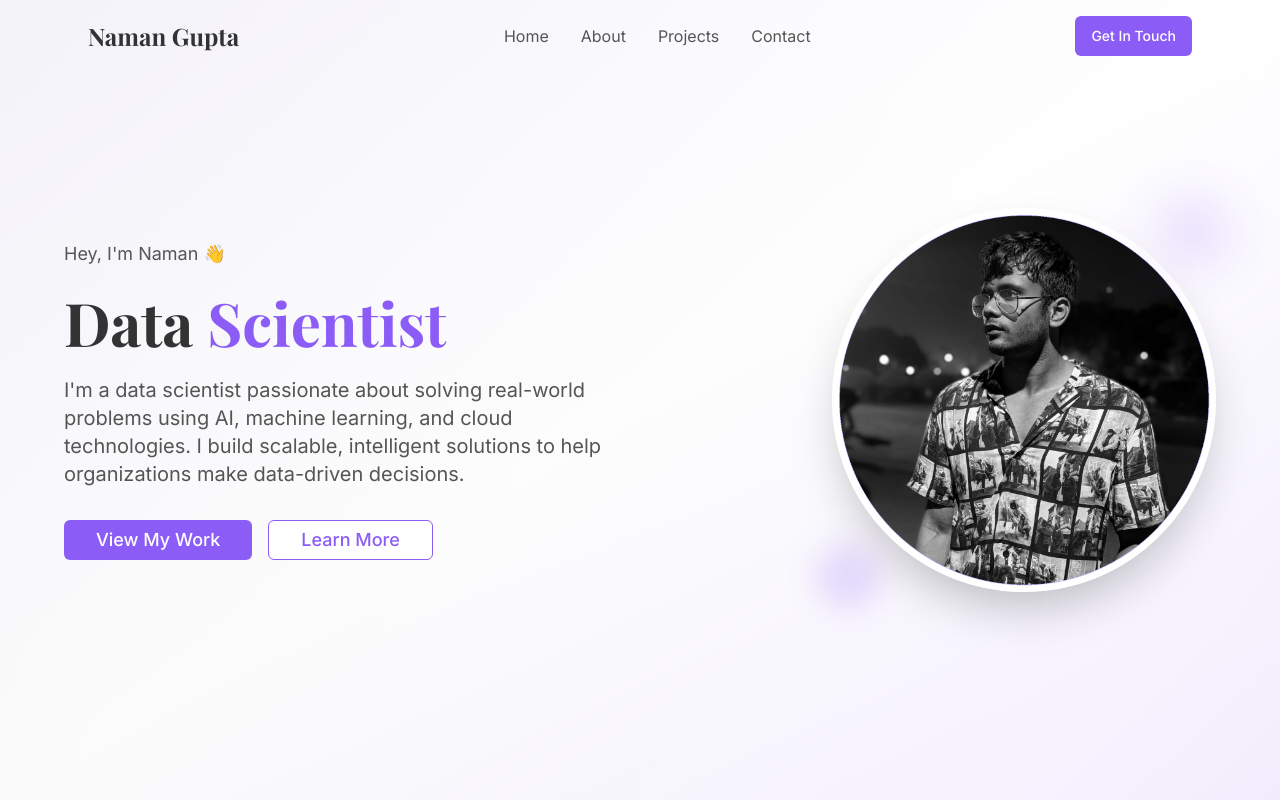
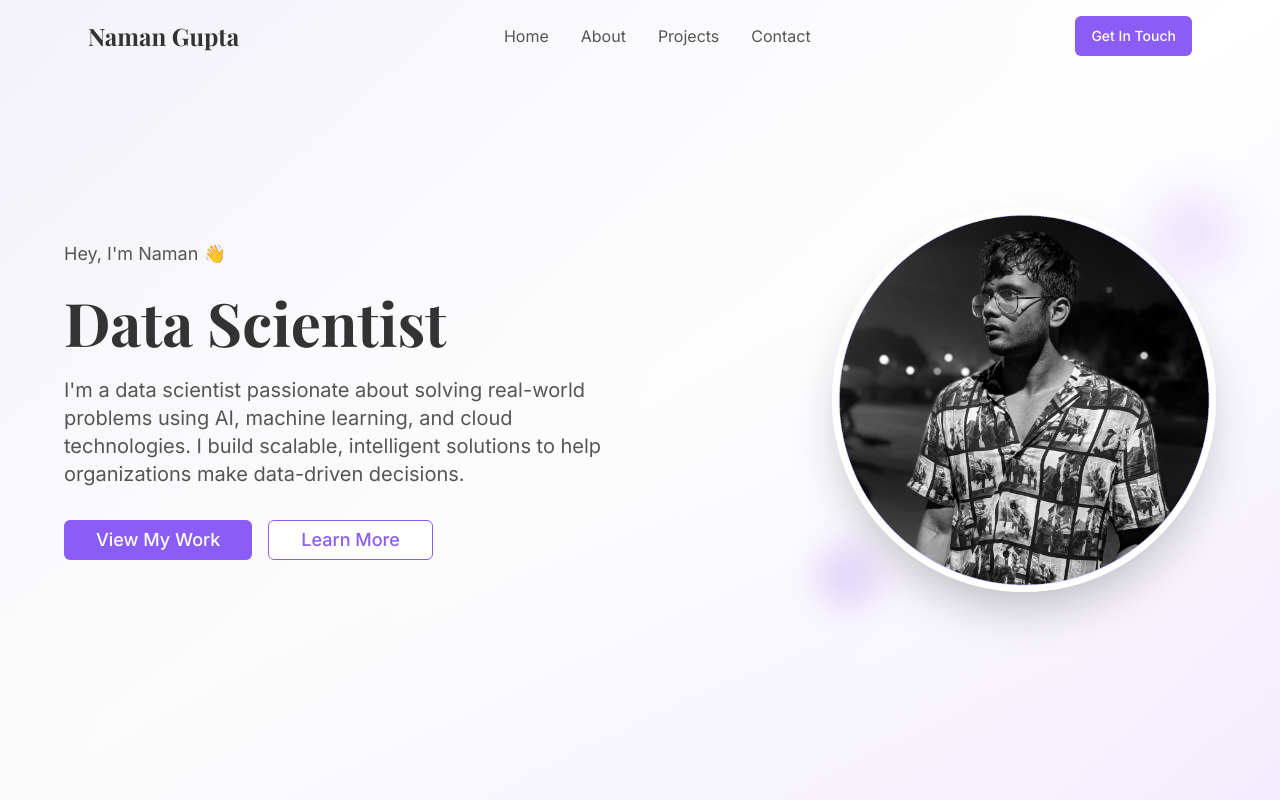
Before and after one commit to namanook/namanworking, a React (Vite) app: page / in a window 1280 px wide. Shown: the top 800 px of the page. Built offline with nearby package versions, Linux system fonts and the light colour scheme.

Commit message:
Animate Hero content
Animate the content in the Hero section to display "Data Scientist" and "AI/ML Engineer" alternately, switching every second.

```diff
--- a/src/components/Hero.tsx
+++ b/src/components/Hero.tsx
@@ -1,7 +1,19 @@
 
 import { Button } from "@/components/ui/button";
+import { useState, useEffect } from "react";
 
 export const Hero = () => {
+  const [currentTitle, setCurrentTitle] = useState(0);
+  const titles = ["Data Scientist", "AI/ML Engineer"];
+
+  useEffect(() => {
+    const interval = setInterval(() => {
+      setCurrentTitle((prev) => (prev + 1) % titles.length);
+    }, 1000);
+
+    return () => clearInterval(interval);
+  }, []);
+
   const scrollToSection = (sectionId: string) => {
     const element = document.getElementById(sectionId);
     if (element) {
@@ -26,8 +38,17 @@ export const Hero = () => {
           </div>
 
           <h1 className="font-playfair text-5xl lg:text-6xl font-bold mb-6 leading-tight">
-            <span className="text-elegant-charcoal">Data</span>
-            <span className="text-elegant-purple"> Scientist</span>
+            <span className="text-elegant-charcoal">
+              <span
+                key={currentTitle}
+                className="inline-block animate-fade-in"
+                style={{
+                  animation: 'fadeInOut 1s ease-in-out'
+                }}
+              >
+                {titles[currentTitle]}
+              </span>
+            </span>
           </h1>
 
           <p className="text-elegant-slate text-lg lg:text-xl mb-8 leading-relaxed max-w-xl">
--- a/tailwind.config.ts
+++ b/tailwind.config.ts
@@ -131,6 +131,20 @@ export default {
 						transform: 'translateY(0)',
 						opacity: '1'
 					}
+				},
+				'fadeInOut': {
+					'0%': {
+						opacity: '0',
+						transform: 'translateY(10px)'
+					},
+					'50%': {
+						opacity: '1',
+						transform: 'translateY(0)'
+					},
+					'100%': {
+						opacity: '1',
+						transform: 'translateY(0)'
+					}
 				}
 			},
 			animation: {
@@ -138,7 +152,8 @@ export default {
 				'accordion-up': 'accordion-up 0.2s ease-out',
 				'fade-in': 'fade-in 0.6s ease-out',
 				'scale-in': 'scale-in 0.4s ease-out',
-				'slide-up': 'slide-up 0.8s ease-out'
+				'slide-up': 'slide-up 0.8s ease-out',
+				'fadeInOut': 'fadeInOut 1s ease-in-out'
 			}
 		}
 	},
```
